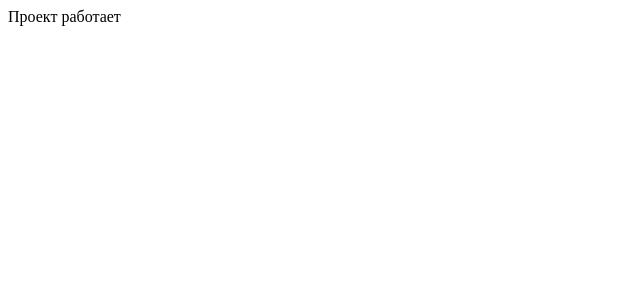
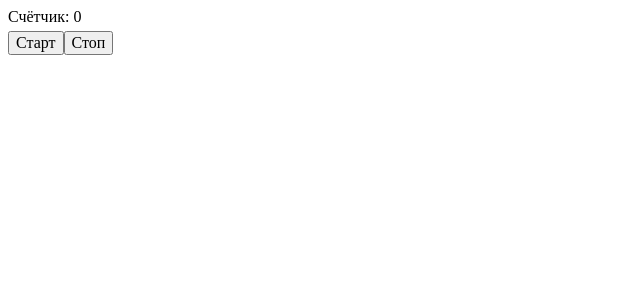
Before and after one commit to igoral5/react-vite-template, a React (Vite) app: page / in a window 1280 px wide. Shown: the top 300 px of the page, without its empty margins (0-640 px from the left). Built offline with nearby package versions, Linux system fonts and the light colour scheme.

Commit message:
Add ticker

```diff
--- a/package.json
+++ b/package.json
@@ -10,8 +10,11 @@
     "preview": "vite preview"
   },
   "dependencies": {
+    "@reduxjs/toolkit": "^2.12.0",
     "react": "^19.2.6",
-    "react-dom": "^19.2.6"
+    "react-dom": "^19.2.6",
+    "react-redux": "^9.3.0",
+    "redux": "^5.0.1"
   },
   "devDependencies": {
     "@eslint/js": "^10.0.1",
--- /dev/null
+++ b/src/actions/tikerActions.ts
@@ -0,0 +1,4 @@
+import { createAction } from "@reduxjs/toolkit";
+
+export const startTicker = createAction("START_TICKER");
+export const stopTiker = createAction("STOP_TICKER");
--- a/src/components/App/App.module.scss
+++ b/src/components/App/App.module.scss
@@ -1,3 +1,11 @@
 .container {
   padding: 8px;
+  display: flex;
+  gap: 5px;
+  flex-direction: column;
 }
+
+.button-container {
+  display: flex;
+  gap: 10px;
+}
--- a/src/components/App/App.tsx
+++ b/src/components/App/App.tsx
@@ -1,6 +1,30 @@
-import type { ReactElement } from "react";
+import { type ReactElement } from "react";
 import style from "./App.module.scss";
+import { useDispatch, useSelector } from "react-redux";
+import { getTicker } from "../../slices/tickerSlice";
+import { startTicker, stopTiker } from "../../actions/tikerActions";
+import type { ApiDispath } from "../../store/store";
 
 export default function App(): ReactElement {
-  return <div className={style.container}>Проект работает</div>;
+  const ticker = useSelector(getTicker);
+
+  const dispatch = useDispatch<ApiDispath>();
+
+  const onStart = () => {
+    dispatch(startTicker());
+  };
+
+  const onStop = () => {
+    dispatch(stopTiker());
+  };
+
+  return (
+    <div className={style.container}>
+      Счётчик: {ticker}
+      <div className={style.buttonContainer}>
+        <button onClick={onStart}>Старт</button>
+        <button onClick={onStop}>Стоп</button>
+      </div>
+    </div>
+  );
 }
--- a/src/main.tsx
+++ b/src/main.tsx
@@ -2,9 +2,13 @@ import { StrictMode } from "react";
 import { createRoot } from "react-dom/client";
 import "./index.scss";
 import App from "./components/App/App.tsx";
+import { Provider } from "react-redux";
+import { store } from "./store/store.ts";
 
 createRoot(document.getElementById("root")!).render(
   <StrictMode>
-    <App />
+    <Provider store={store}>
+      <App />
+    </Provider>
   </StrictMode>,
 );
--- /dev/null
+++ b/src/middleware/tickerMiddleware.ts
@@ -0,0 +1,23 @@
+import type { Middleware } from "redux";
+import type { RootState } from "../reducers/rootReducer";
+import { startTicker, stopTiker } from "../actions/tikerActions";
+import { updateTicker } from "../slices/tickerSlice";
+
+
+export const tickerMiddleware = (period: number = 3000): Middleware<unknown, RootState> => {
+  return (store) => {
+    let timer = 0;
+    return (next) => (action) => {
+      if (startTicker.match(action)) {
+        timer = setInterval(
+          () => store.dispatch(updateTicker()),
+          period,
+        );
+      } else if (stopTiker.match(action)) {
+        clearInterval(timer);
+      } else {
+        next(action);
+      }
+    };
+  };
+};
--- /dev/null
+++ b/src/reducers/rootReducer.ts
@@ -0,0 +1,6 @@
+import { combineSlices } from "@reduxjs/toolkit";
+import { tickerSlice } from "../slices/tickerSlice";
+
+export const rootReducer = combineSlices(tickerSlice);
+
+export type RootState = ReturnType<typeof rootReducer>;
--- /dev/null
+++ b/src/slices/tickerSlice.ts
@@ -0,0 +1,26 @@
+import { createSlice } from "@reduxjs/toolkit";
+
+type TickerStore = {
+    ticker: number;
+}
+
+const initialState: TickerStore = {
+    ticker: 0,
+}
+
+export const tickerSlice = createSlice({
+    name: "tikerSlice",
+    initialState,
+    reducers: {
+        updateTicker: (state) => {
+            state.ticker = state.ticker + 1;
+        }
+    },
+    selectors: {
+        getTicker: (state) => state.ticker
+    }
+});
+
+export const { updateTicker } = tickerSlice.actions;
+
+export const { getTicker } = tickerSlice.selectors;
--- /dev/null
+++ b/src/store/store.ts
@@ -0,0 +1,12 @@
+import { configureStore } from "@reduxjs/toolkit";
+import { rootReducer } from "../reducers/rootReducer";
+import { tickerMiddleware } from "../middleware/tickerMiddleware";
+
+export const store = configureStore({
+    reducer: rootReducer,
+    middleware: (getDefaultMiddleware) => {
+        return getDefaultMiddleware().concat(tickerMiddleware(500));
+    }
+});
+
+export type ApiDispath = typeof store.dispatch;
```
Also changed, not shown: 1 other file (tests, documents, lock files or other folders).
